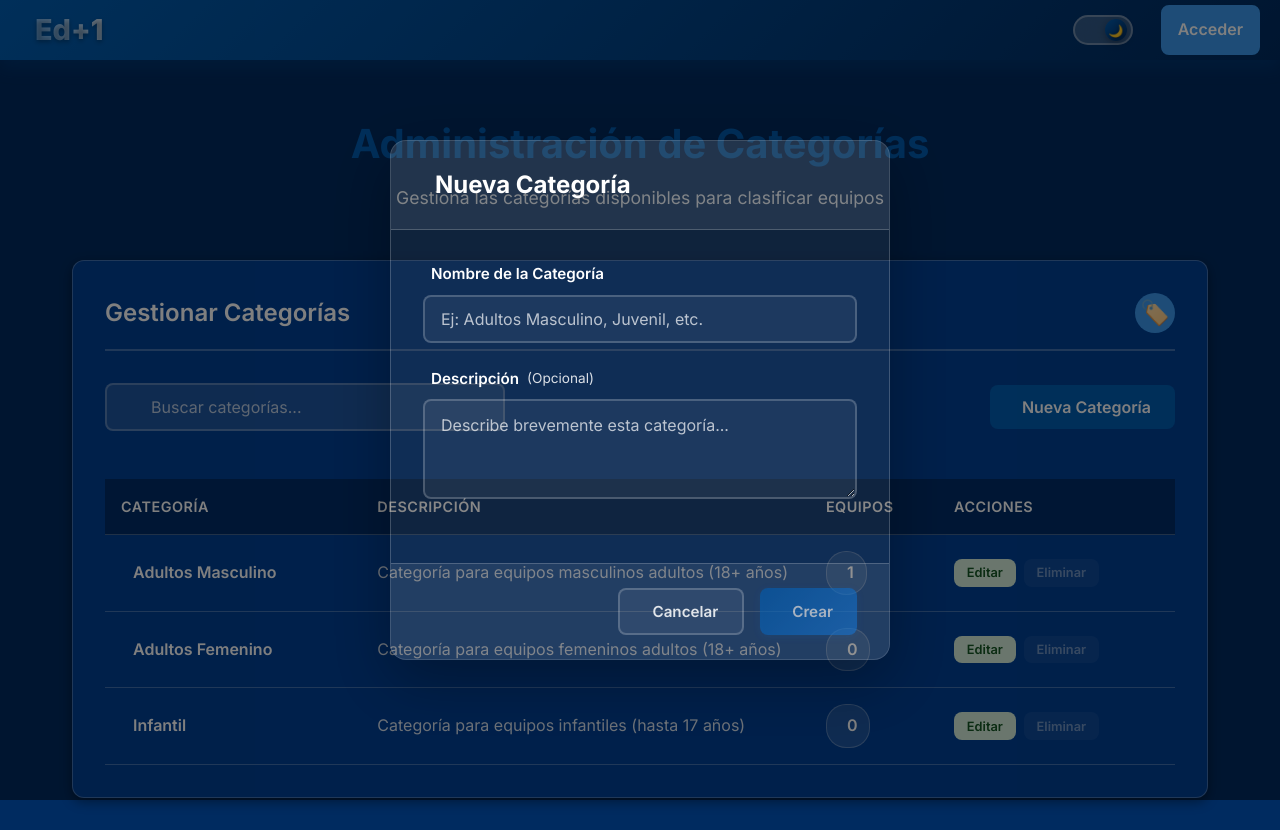
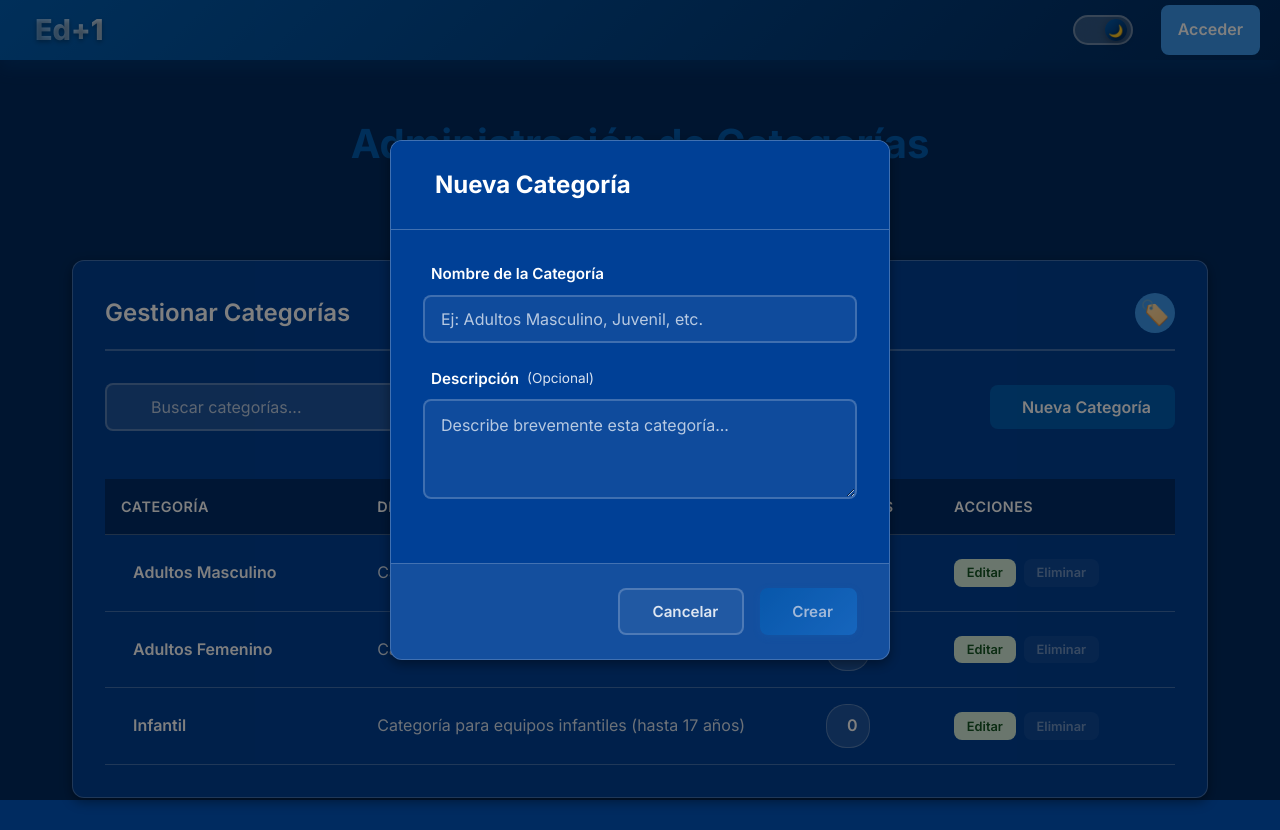
Before and after one commit to SebasTaclar/edmas1, a Vue app: page /admin/categories in a window 1280 px wide. Both pictures are taken after a click on the button "Nueva Categoría". Built offline with nearby package versions, Linux system fonts and the light colour scheme.

Commit message:
feat: improve category frontend

```diff
--- a/src/components/UpsertCategoryPopup.vue
+++ b/src/components/UpsertCategoryPopup.vue
@@ -257,8 +257,8 @@ onMounted(() => {
  position: fixed;
  top: 0;
  left: 0;
- right: 0;
- bottom: 0;
+ width: 100%;
+ height: 100%;
  background: rgba(0, 0, 0, 0.5);
  display: flex;
  align-items: center;
@@ -268,14 +268,14 @@ onMounted(() => {
 }
 
 .modal-container {
- background: var(--app-surface);
- border-radius: 16px;
- box-shadow: 0 20px 60px rgba(0, 0, 0, 0.3);
+ background: var(--app-bg-secondary);
+ border-radius: var(--border-radius-lg);
+ box-shadow: var(--app-shadow);
  width: 100%;
  max-width: 500px;
  max-height: 90vh;
  overflow: hidden;
- border: 1px solid var(--app-border);
+ border: 1px solid var(--app-border-color);
 }
 
 /* Header */
@@ -284,8 +284,8 @@ onMounted(() => {
  justify-content: space-between;
  align-items: center;
  padding: 1.5rem 2rem;
- border-bottom: 1px solid var(--app-border);
- background: var(--app-surface-elevated);
+ border-bottom: 1px solid var(--app-border-color);
+ background: var(--app-bg-secondary);
 }
 
 .modal-title {
```
